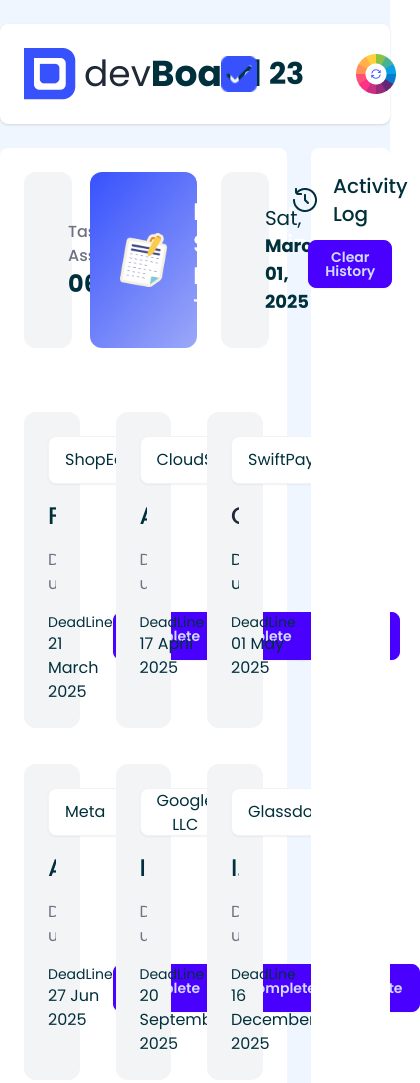
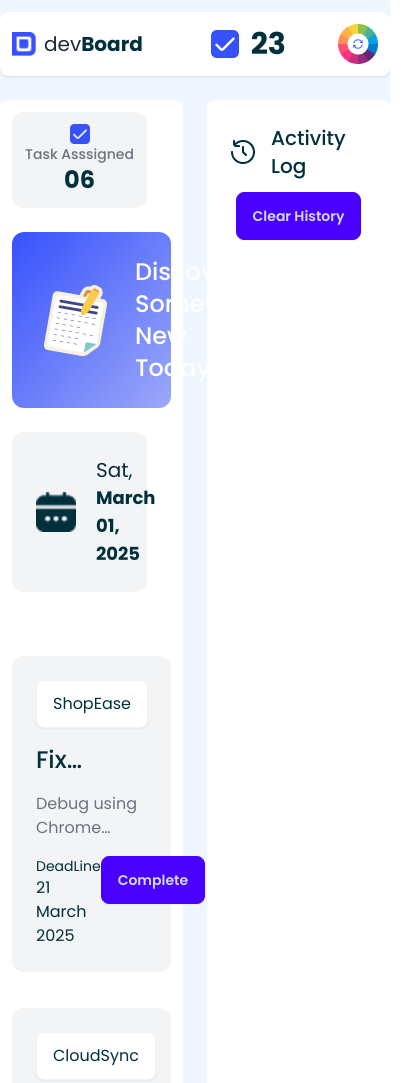
Before and after one commit to hanifsikder921/assignment-m-5, a plain HTML site: page index.html in a window 390 px wide. Shown: the top 1083 px of the page, 420 px wide, since content can reach past the window. Drawn offline with nearby package versions, Linux system fonts and the light colour scheme.

Commit message:
project complete

```diff
--- a/index.html
+++ b/index.html
@@ -18,17 +18,17 @@
 
 <body class=" bg-blue-50 mx-auto">
 
-    <header class="pt-6 container mx-auto">
+    <header class=" pt-3 lg:pt-6 container mx-auto">
 
-        <nav class="flex justify-between items-center bg-white p-6 shadow rounded-lg">
+        <nav class="flex justify-between items-center bg-white p-3 lg:p-6 shadow rounded-lg">
 
             <div class="flex gap-2 items-center">
-                <img src="assets/logo.png" alt="">
-                <h3 class="text-4xl">dev<span class="font-bold text-[#00303C]">Board</span></h3>
+                <img class=" w-6 lg:w-12" src="assets/logo.png" alt="">
+                <h3 class=" text-xl lg:text-4xl">dev<span class="font-bold text-[#00303C]">Board</span></h3>
             </div>
 
             <div class="flex gap-3 items-center">
-                <img class="w-9 h-9" src="assets/checkbox.png" alt="checkbox">
+                <img class=" lg:w-9  lg:h-9" src="assets/checkbox.png" alt="checkbox">
                 <span id="completeTask" class="text-3xl font-bold mr-10 text-[#00303C]">23</span>
                 <img id="themeButton" class="cursor-pointer" src="assets/theme-btn.png" alt="themeButton">
             </div>
@@ -42,19 +42,19 @@
     <main class="container mx-auto py-6">
 
         <!-- Main Content Section -->
-        <section class="grid grid-cols-4 gap-6">
+        <section class="grid grid-cols-2 lg:grid-cols-4 gap-6 ">
 
             <!-- Left Side Div -->
-            <div class="col-span-3 bg-white p-6 rounded-lg">
+            <div class="lg:col-span-3 bg-white p-3 lg:p-6 rounded-lg">
 
                 <!-- top Box -->
-                <div class="grid grid-cols-4 gap-6">
+                <div class="grid grid-cols-1 lg:grid-cols-4 gap-6">
                     <!-- left -->
                     <div
-                        class="flex col-span-1 p-6 bg-gray-100 rounded-xl items-center gap-5 font-medium text-base text-gray-500">
-                        <img class="w-8 h-8" src="assets/checkbox.png" alt="checkbox">
-                        <div>
-                            <p>Task Asssigned</p>
+                        class="lg:flex col-span-1 p-3 lg:p-6 bg-gray-100 rounded-xl items-center gap-5 font-medium text-base text-gray-500 justify-center lg:justify-start">
+                        <img class=" mx-auto w-5 h-5 lg:w-8 lg:h-8" src="assets/checkbox.png" alt="checkbox">
+                        <div class="flex flex-col items-center lg:items-start">
+                            <p class="text-center lg:text-left lg:text-base text-sm">Task Asssigned</p>
                             <h3 class="text-2xl font-bold text-[#00303C] "><span id="zero">0</span><span id="assignTask">0</span></h3>
                         </div>
                     </div>
@@ -82,7 +82,7 @@
 
                 <!-- Card Container Section -->
 
-                <div  id="card-container" class="mt-16 grid grid-cols-3 gap-9">
+                <div  id="card-container" class="mt-16 grid grid-cols-1 lg:grid-cols-3 gap-9">
 
 
                     <!-- ShopEase Card -->
--- a/js/question.js
+++ b/js/question.js
@@ -18,7 +18,6 @@
                  getElementsByClassName() – Selects elements by their class name.
                  querySelector() – Selects the first matching element.
                  querySelectorAll() – Selects all matching elements as a NodeList.
-
         `
     },
 
```
